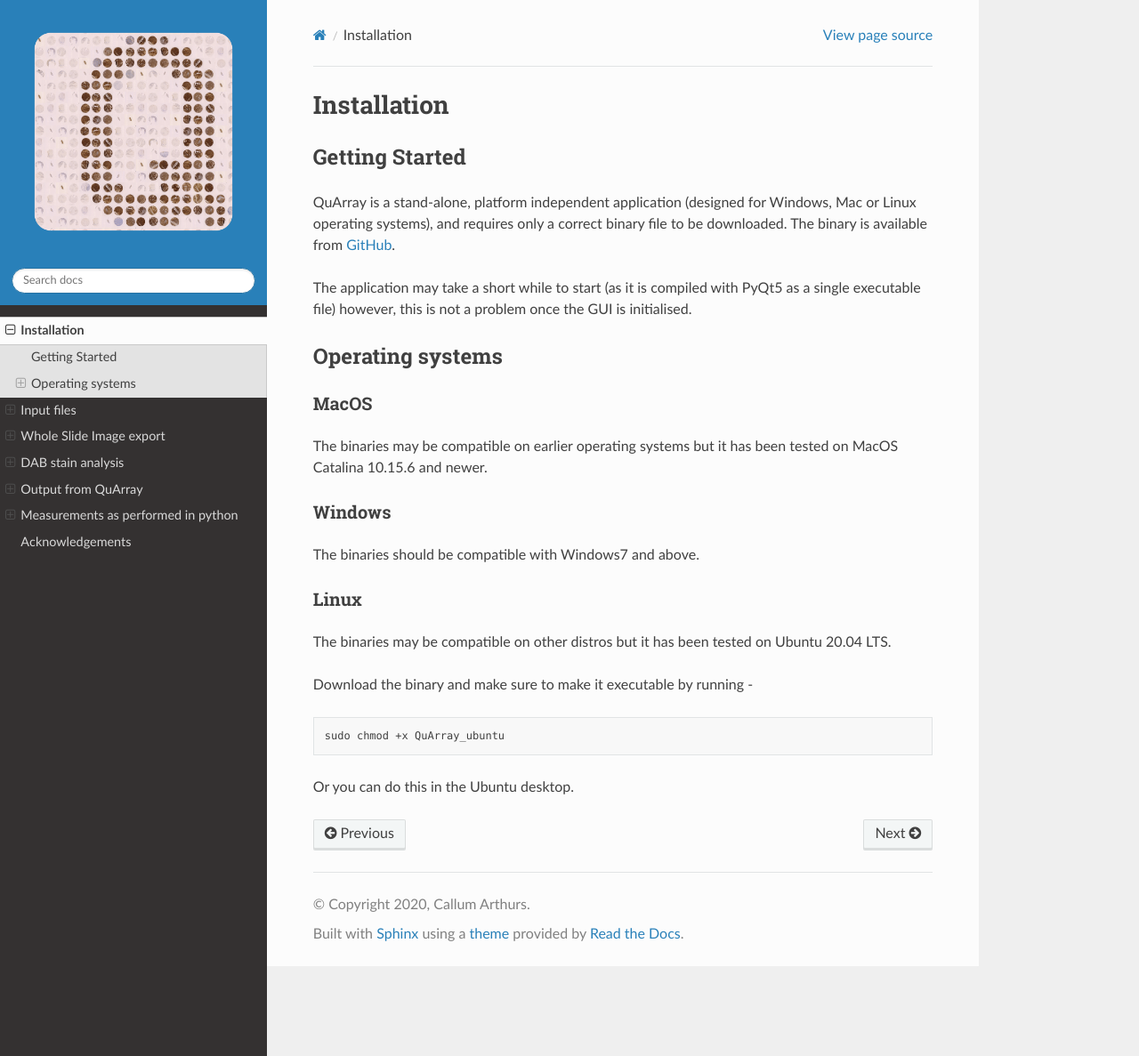
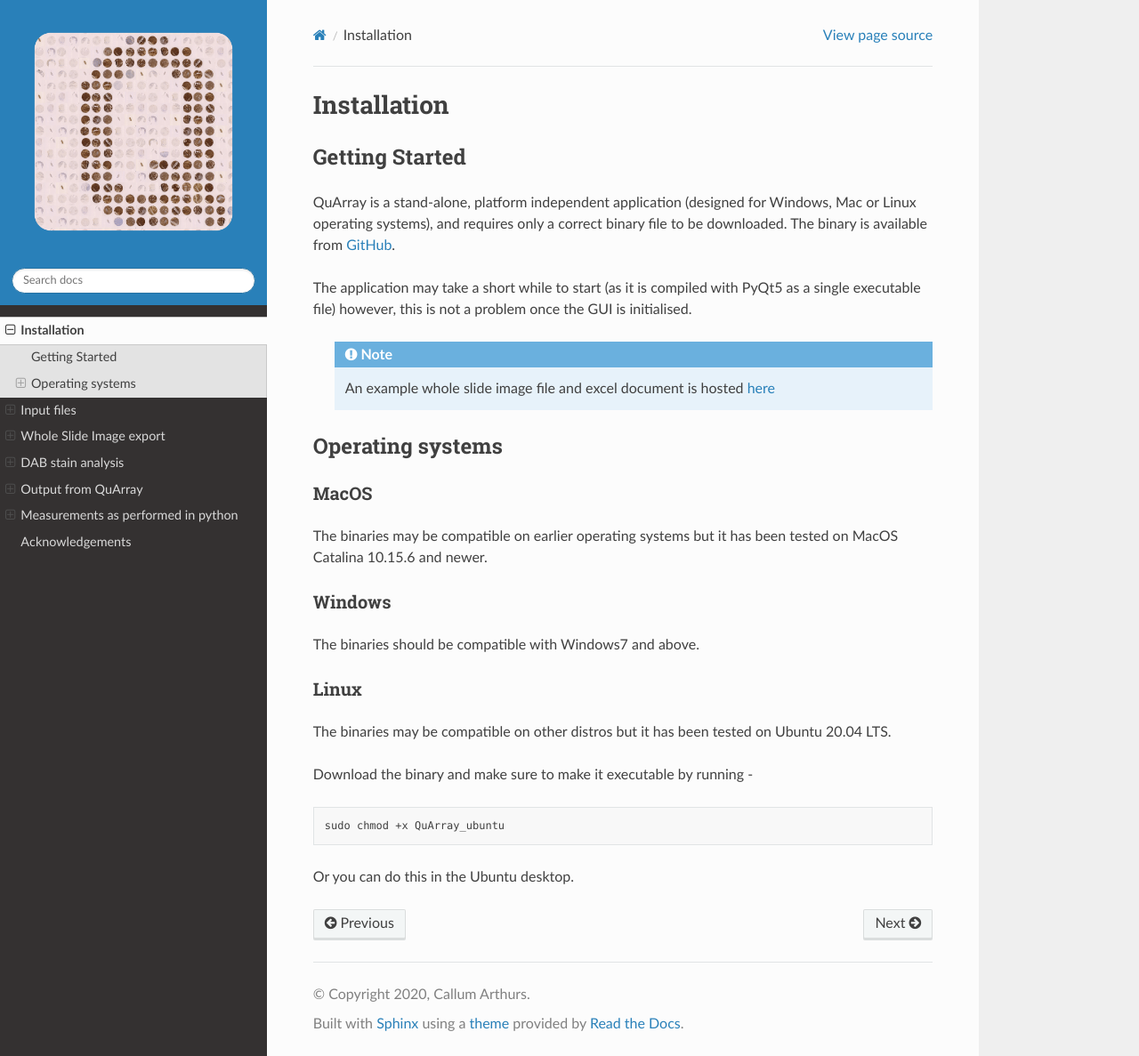
Before and after one commit to c-arthurs/QuArray, a Sphinx documentation site: the page built from docs/Installation.rst, in a window 1280 px wide and 1187 px high. Shown: the whole window at 89% size. Built offline with Sphinx 7.4.7 and the Read the Docs theme 2.0.0, drawn with Linux system fonts in a browser that asks for light colours.

Commit message:
shared file added

```diff
--- a/docs/Input files.rst
+++ b/docs/Input files.rst
@@ -9,7 +9,7 @@ Whole Slide Image files
 
   .. note::
      An example whole slide image file and excel document is hosted
-     `here<https://emckclac-my.sharepoint.com/:f:/g/personal/k1472221_kcl_ac_uk/EutLIT4yc3BIlmNdUnDzLNAB0AcR1qc99Pvf8w-yCcmj_A?e=ULD2Hy>`_
+     `here <https://emckclac-my.sharepoint.com/:f:/g/personal/k1472221_kcl_ac_uk/EutLIT4yc3BIlmNdUnDzLNAB0AcR1qc99Pvf8w-yCcmj_A?e=LXunb4>`_
 
 Supported Formats
 -----------------
--- a/docs/Installation.rst
+++ b/docs/Installation.rst
@@ -14,6 +14,11 @@ and requires only a correct binary file to be downloaded. The binary is availabl
 
 The application may take a short while to start (as it is compiled with PyQt5 as a single executable file) however,
 this is not a problem once the GUI is initialised.
+
+  .. note::
+     An example whole slide image file and excel document is hosted
+     `here <https://emckclac-my.sharepoint.com/:f:/g/personal/k1472221_kcl_ac_uk/EutLIT4yc3BIlmNdUnDzLNAB0AcR1qc99Pvf8w-yCcmj_A?e=LXunb4>`_
+
 
 Operating systems
 #################
--- a/docs/Measurements.rst
+++ b/docs/Measurements.rst
@@ -22,7 +22,7 @@ Amount of Tissue
 
 
 Amount of Signal
-===============
+================
 
 .. code-block:: python
 
--- a/docs/conf.py
+++ b/docs/conf.py
@@ -63,6 +63,6 @@ html_theme_options = {
 # Add any paths that contain custom static files (such as style sheets) here,
 # relative to this directory. They are copied after the builtin static files,
 # so a file named "default.css" will overwrite the builtin "default.css".
-html_static_path = ['_static']
+# html_static_path = ['_static']
 
 html_logo = "images/icon.png"
```
